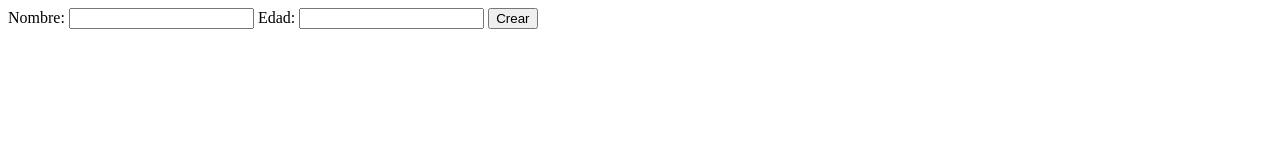
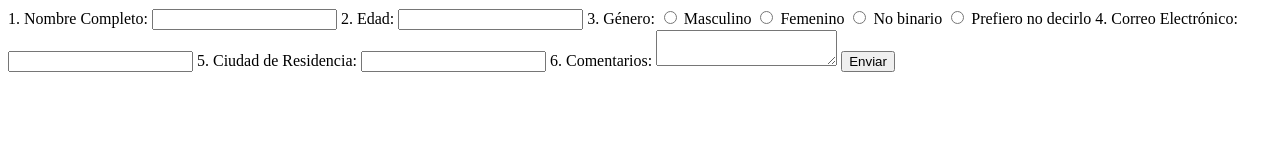
Before and after one commit to xandersdk/xandersdk.github.io, a plain HTML site: page firebase.html in a window 1280 px wide. Drawn offline with Linux system fonts and the light colour scheme.

Commit message:
base de datos

```diff
--- a/firebase.html
+++ b/firebase.html
@@ -4,11 +4,32 @@
     </head>
     <body>
         <form id="crud-form">
-            <label for="nombre">Nombre:</label>
-            <input type="text" id = "nombre">
-            <label for="edad">Edad:</label>
-            <input type="number" id = "edad">
-            <button type="button" onclick="crearRegistro()">Crear</button>
+            <label for="nombre">1. Nombre Completo:</label>
+            <input type="text" id="nombre" name="nombre" required>
+
+            <label for="edad">2. Edad:</label>
+            <input type="number" id="edad" name="edad" required>
+
+            <label>3. Género:</label>
+            <input type="radio" id="masculino" name="genero" value="Masculino">
+            <label for="masculino">Masculino</label>
+            <input type="radio" id="femenino" name="genero" value="Femenino">
+            <label for="femenino">Femenino</label>
+            <input type="radio" id="noBinario" name="genero" value="No binario">
+            <label for="noBinario">No binario</label>
+            <input type="radio" id="prefieroNoDecirlo" name="genero" value="Prefiero no decirlo">
+            <label for="prefieroNoDecirlo">Prefiero no decirlo</label>
+
+            <label for="email">4. Correo Electrónico:</label>
+            <input type="email" id="email" name="email" required>
+
+            <label for="ciudad">5. Ciudad de Residencia:</label>
+            <input type="text" id="ciudad" name="ciudad" required>
+
+            <label for="comentarios">6. Comentarios:</label>
+            <textarea id="comentarios" name="comentarios"></textarea>
+
+            <input type="submit" value="Enviar">
         </form>
 
 
@@ -37,13 +58,19 @@
             window.crearRegistro = function () {
                 const nombre = document.getElementById("nombre").value;
                 const edad = document.getElementById("edad").value;
+                const email = document.getElementById("email").value;
+                const ciudad = document.getElementById("ciudad").value;
+                const comentarios = document.getElementById("cometarios").value;
                 console.log(nombre, edad);
 
                 push(
                     ref(database, 'septimo'),
                     {
                         name: nombre,
-                        age: edad
+                        age: edad,
+                        email: email,
+                        ciudad: ciudad,
+                        comentarios: comentarios
                     }
                 );
 
```
